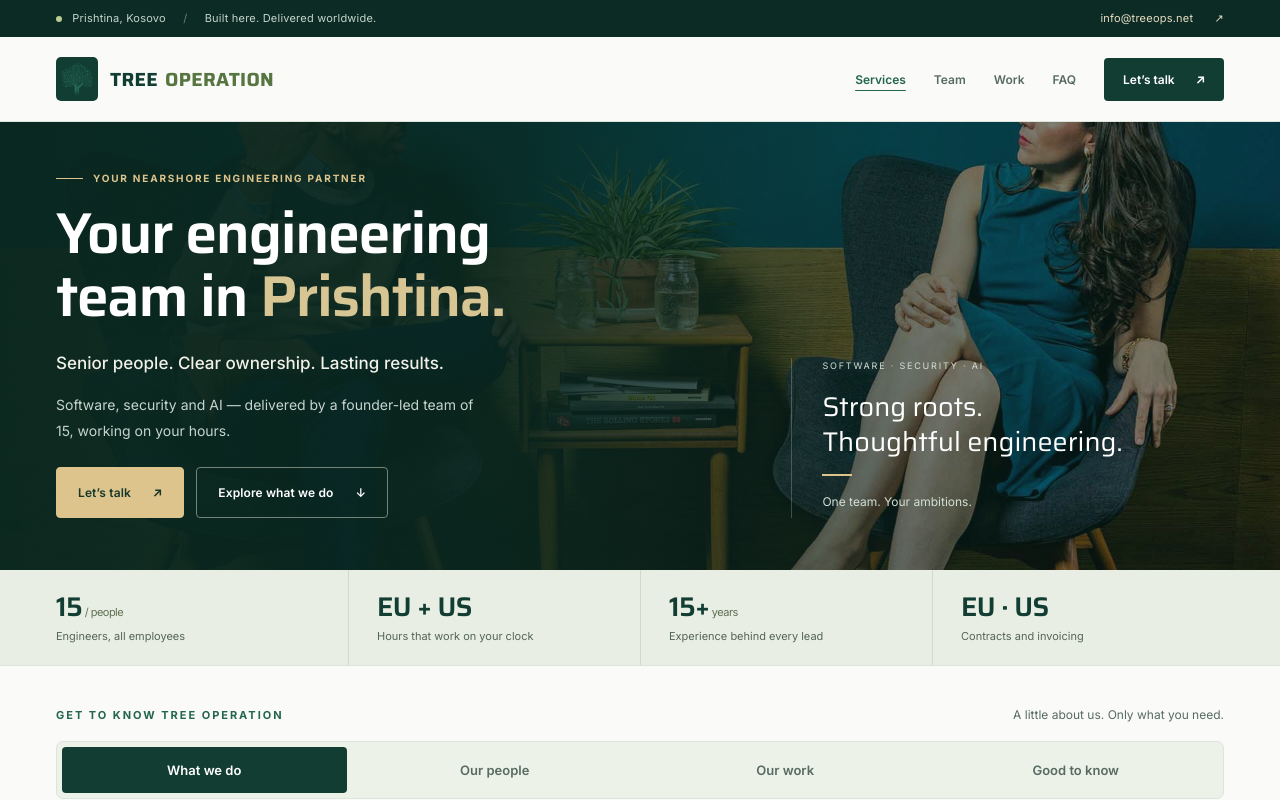
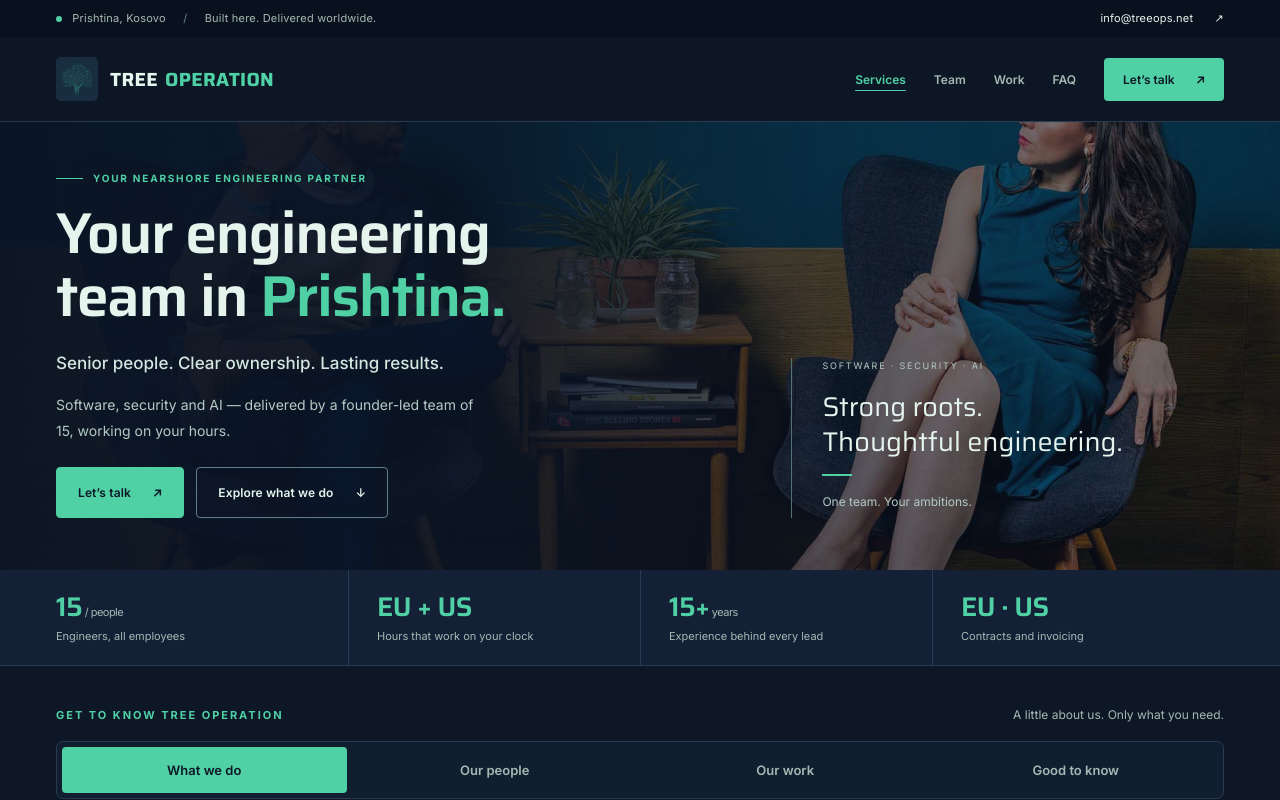
Before and after one commit to qhykaj-ui/treeops, a plain HTML site: page index.html in a window 1280 px wide. Shown: the top 800 px of the page. Drawn offline with Linux system fonts and the light colour scheme.

Commit message:
Preview original navy and mint palette on compact design

```diff
--- /dev/null
+++ b/assets/css/navy-mint.css
@@ -0,0 +1,65 @@
+/* Original Tree Operation navy and mint palette, on the compact layout. */
+:root[data-theme="dark"] {
+  --bg: #0e1726;
+  --bg-2: #132036;
+  --line: #293b52;
+  --text: #e6f4ee;
+  --muted: #a5b9b3;
+  --green: #4fd1a5;
+  --green-ink: #4fd1a5;
+  --on-green: #0e1726;
+  --forest: #132036;
+  --gold: #4fd1a5;
+  --display: "Saira", system-ui, sans-serif;
+  --body: "Inter", system-ui, sans-serif;
+  --bs-primary: #4fd1a5;
+  --bs-secondary: #132036;
+  color-scheme: dark;
+}
+.topbar { background: #0a111e; color: var(--muted); }
+.topbar a, .topbar a:hover { color: var(--text); }
+.location-dot { background: var(--green); }
+.topbar-divider { color: #6c8992; }
+.site-header { background: rgba(14, 23, 38, .97); }
+.brand, .brand:hover { color: var(--text); }
+.brand span { color: var(--green); }
+.brand img { background: #182d40; }
+.menu-toggle { color: var(--text); }
+.nav-contact, .cta { background: var(--green); border-color: var(--green); color: var(--bg); }
+.nav-contact:hover, .nav-contact[aria-current], .cta:hover { background: #85e5c2; color: var(--bg); border-color: #85e5c2; }
+.hero { background: var(--bg); }
+.hero-backdrop { background-image: linear-gradient(90deg, rgba(10, 20, 36, .98), rgba(10, 20, 36, .91) 39%, rgba(10, 20, 36, .6) 72%, rgba(10, 20, 36, .46)), url('../images/hero-team.jpg'); }
+.hero h1, .hero-caption { color: var(--text); }
+.hero h1 em, .hero .eyebrow { color: var(--green); }
+.hero-subtitle { color: #d3e6e0; }
+.hero .lede, .hero-aside { color: #b4cac5; }
+.hero-aside { border-color: #557178; }
+.hero .cta { color: var(--bg); }
+.hero .cta:hover, .contact-options .cta:hover { background: #85e5c2; border-color: #85e5c2; }
+.hero .cta.quiet { color: var(--text); border-color: #607e89; background: transparent; }
+.hero .cta.quiet:hover { background: #ffffff0d; border-color: var(--green); }
+.facts-band { background: var(--bg-2); }
+.facts div, .facts strong span { color: var(--muted); }
+.facts div + div { border-color: var(--line); }
+.facts strong { color: var(--green); }
+.explore-tabs { background: #101e30; }
+.explore-tabs a:hover { background: #1e3349; color: var(--text); }
+.explore-tabs a[aria-selected="true"] { background: var(--green); color: var(--bg); }
+.cap-icon { background: #1a3540; color: var(--green); }
+.lead, .project, .filters button, .project-pager button { background: var(--bg-2); color: var(--text); }
+.lead, .lead + .lead { border-color: var(--line); border-top-color: var(--green); }
+.avatar { border-color: #4d9786; }
+.filters button[aria-pressed="true"] { background: var(--green); color: var(--bg); }
+.project-pager button { border-color: #456070; }
+.project-pager button:hover:not(:disabled) { background: #1e3349; }
+.contact-band { background: #132036; border-top: 1px solid var(--line); }
+.contact-band h2 { color: var(--text); }
+.contact-band .who, .contact-options p { color: var(--muted); }
+.contact-band .who img { border-color: #4d9786; }
+.contact-options .cta { color: var(--bg); }
+.copy-email { border-color: #456070; color: var(--text); }
+.template-credit { color: var(--muted); }
+@media (max-width: 991px) {
+  .hero-backdrop { background-image: linear-gradient(90deg, rgba(10, 20, 36, .97), rgba(10, 20, 36, .78)), url('../images/hero-team.jpg'); }
+  .facts div:nth-child(even), .facts div:nth-child(n+3) { border-color: var(--line)!important; }
+}
--- a/index.html
+++ b/index.html
@@ -1,5 +1,5 @@
 <!DOCTYPE html>
-<html lang="en" data-theme="light">
+<html lang="en" data-theme="dark">
 <head>
 <meta charset="utf-8">
 <meta name="viewport" content="width=device-width, initial-scale=1, viewport-fit=cover">
@@ -7,7 +7,7 @@
 <meta name="description" content="Tree Operation is a 15-engineer nearshore team in Prishtina, Kosovo, led by two PhDs. Dedicated teams, project delivery and embedded engineers for software, security and AI work. Working on EU or US hours, English-speaking, EU and US contracts.">
 <link rel="canonical" href="https://treeops.net/">
 <link rel="icon" type="image/png" href="assets/images/tree-logo.png">
-<meta name="theme-color" content="#123d32">
+<meta name="theme-color" content="#0e1726">
 <meta property="og:type" content="website">
 <meta property="og:title" content="Tree Operation — Your engineering team in Prishtina">
 <meta property="og:description" content="A senior-led nearshore team for software, security and AI work. 15 engineers, EU or US hours, EU and US contracts.">
@@ -40,6 +40,7 @@
 <link rel="stylesheet" href="assets/vendor/bootstrap.min.css">
 <link rel="stylesheet" href="assets/css/base.css">
 <link rel="stylesheet" href="assets/css/treeops.css">
+<link rel="stylesheet" href="assets/css/navy-mint.css">
 </head>
 <body>
 <a class="skip-link" href="#main">Skip to content</a>
```
Also changed, not shown: tree.html (+3 -2 lines), README.md.
